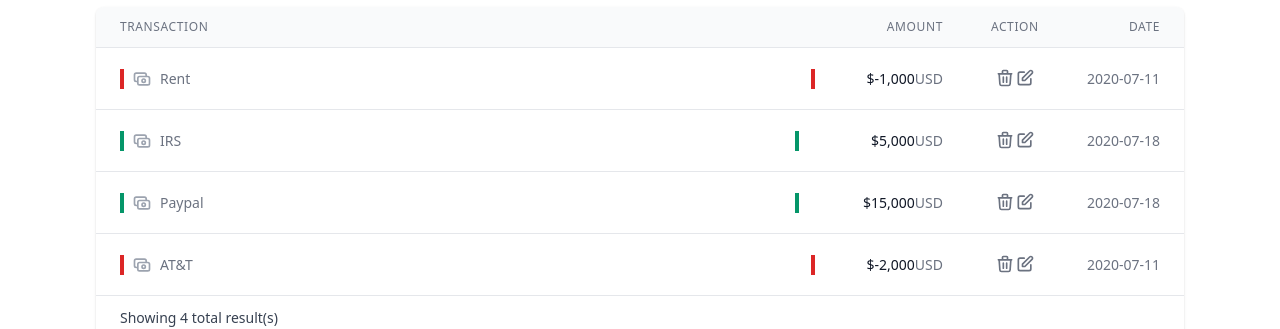
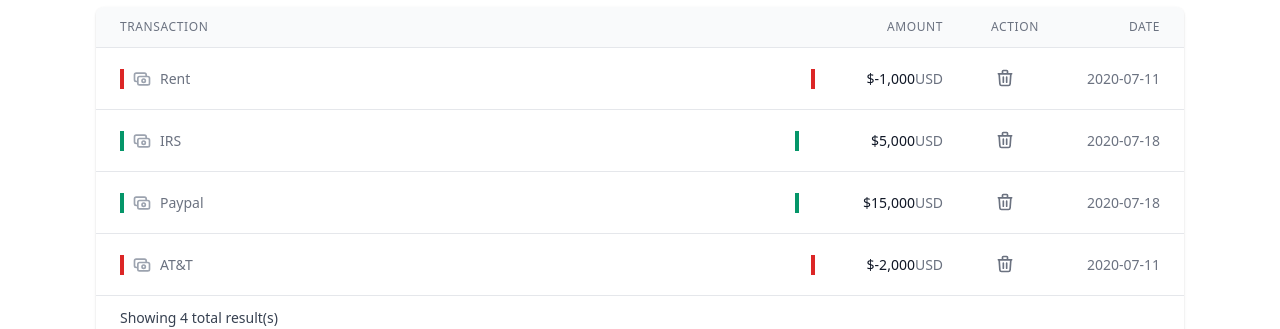
Before and after one commit to tobeyesong/expense-tracker-demo, a React (Create React App) app: page / in a window 1280 px wide. Shown: the part 416-745 px from the top of the page. Built offline with nearby package versions, Linux system fonts and the light colour scheme.

Commit message:
second update

```diff
--- a/src/components/TransactionList.js
+++ b/src/components/TransactionList.js
@@ -130,12 +130,6 @@ const TransactionList = () => {
                                 aria-hidden='true'
                               />{" "}
                             </Link>
-                            <Link to={`/transactions/${transaction.id}/edit`}>
-                              <PencilAltIcon
-                                className='w-5 h-5 rounded-md hover:bg-gray-800 hover:text-gray-100'
-                                aria-hidden='true'
-                              />
-                            </Link>
                           </span>
                         </td>
 
```
Also changed, not shown: 1 other file (tests, documents, lock files or other folders).
